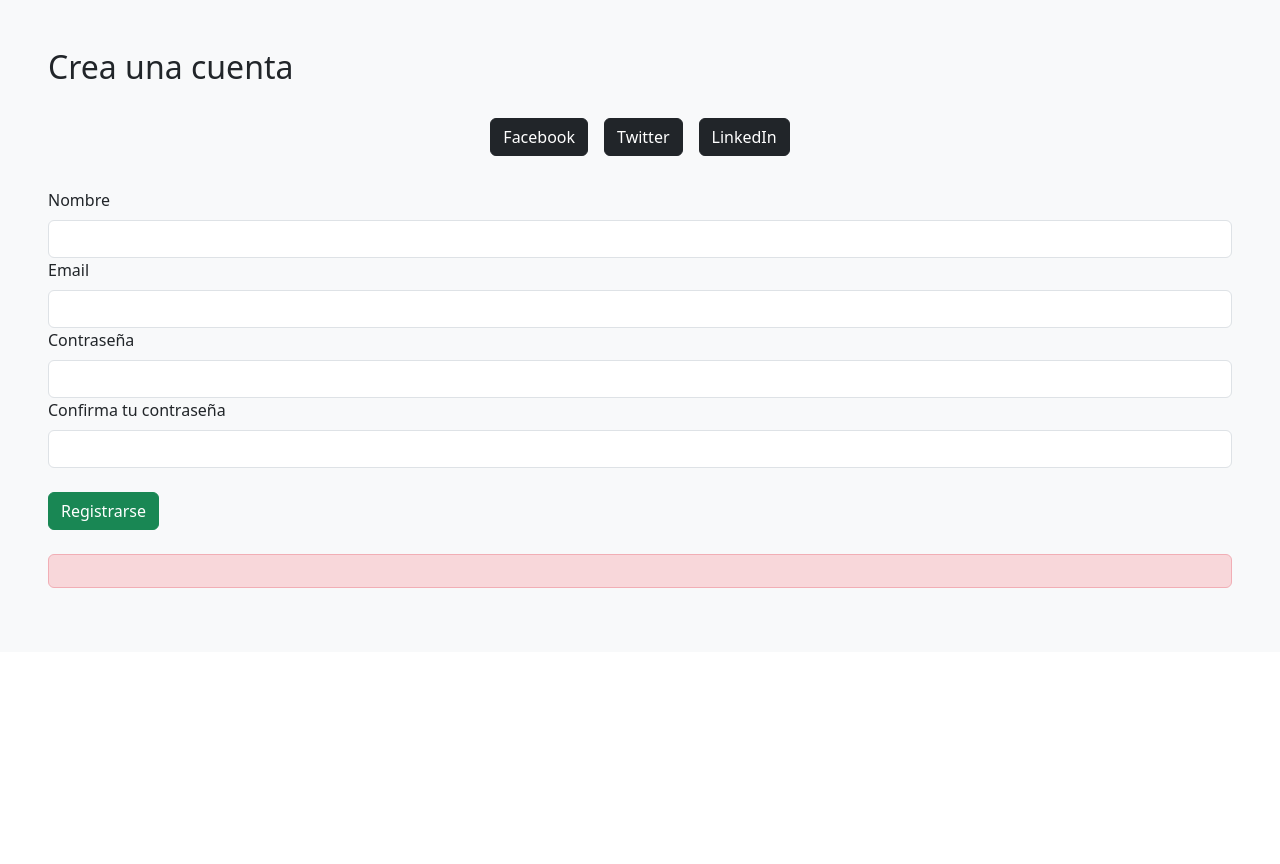
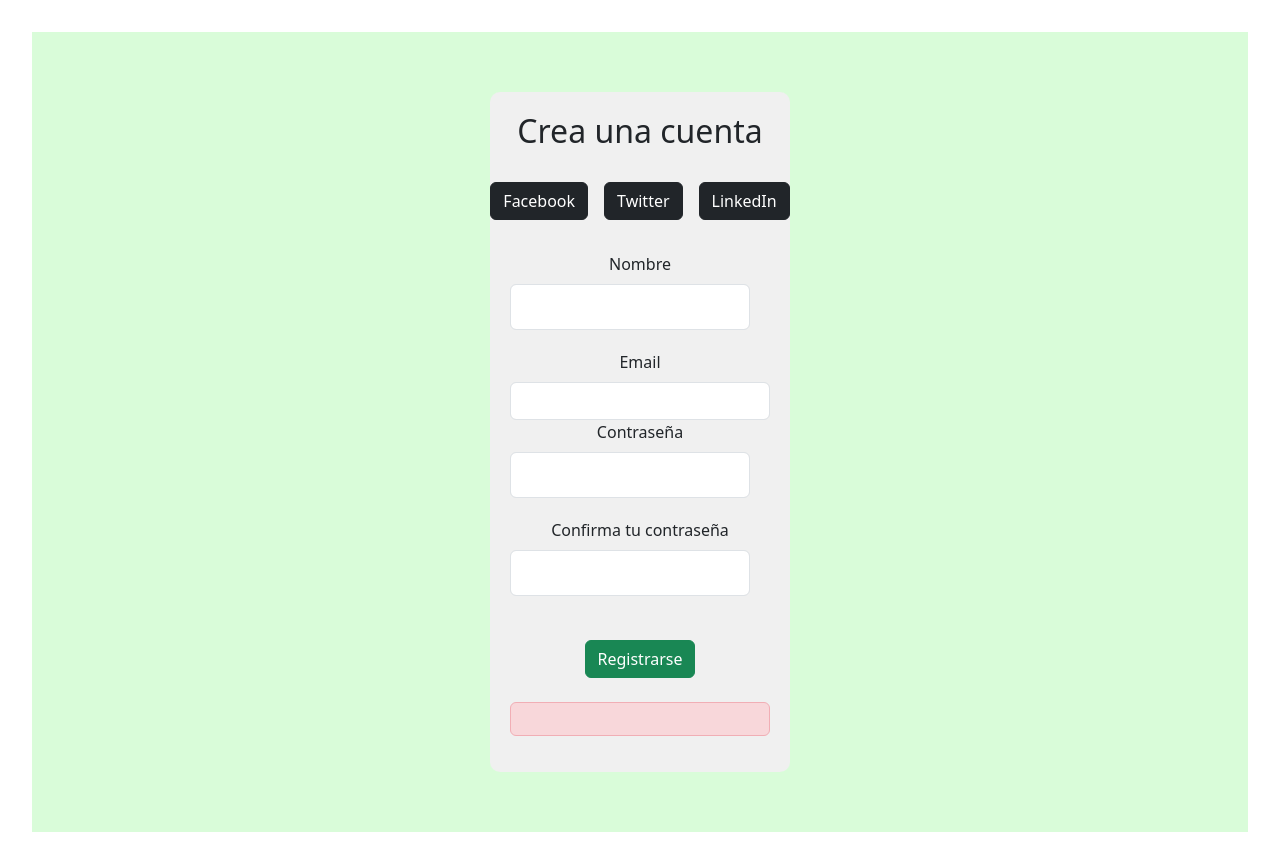
Before and after one commit to cwts007/react2, a React (Vite) app: page / in a window 1280 px wide. Before the commit the page ends 800 px from the top, so only its background shows below. Built offline with nearby package versions, Linux system fonts and the light colour scheme.

Commit message:
se agrega algo de estilo

```diff
--- a/src/App.jsx
+++ b/src/App.jsx
@@ -1,6 +1,7 @@
 import React from 'react';
 import Registro from './components/Registro';
 import 'bootstrap/dist/css/bootstrap.min.css';
+import './App.css';
 
 const App = () => {
   return (
--- a/src/components/Registro.jsx
+++ b/src/components/Registro.jsx
@@ -8,7 +8,7 @@ const Registro = () => {
     const [variant, setVariant] = useState('danger');
 
     return (
-        <div className="App bg-light p-5">
+        <div className="form-container">
             <h2 className="mb-4">Crea una cuenta</h2>
             <div className="d-flex justify-content-center">
                 <SocialButton icon="Facebook" />
--- a/src/index.css
+++ b/src/index.css
@@ -0,0 +1,37 @@
+.App {
+    display: flex;
+    justify-content: center;
+    align-items: center;
+    height: 100vh;
+    background-color: #d9fcd9;
+}
+
+.form-container {
+    width: 300px;
+    padding: 20px;
+    background-color: #f0f0f0;
+    border-radius: 10px;
+}
+
+.social-icons img {
+    width: 40px;
+    /* o el tamaño que prefieras */
+}
+
+input[type=text],
+input[type=password] {
+    width: calc(100% - 20px);
+    padding: 10px;
+    margin-bottom: 20px;
+    /* espacio entre los campos del formulario */
+}
+
+input[type=submit] {
+    background-color: #4CAF50;
+    /* color verde */
+    color: white;
+    /* texto blanco */
+    padding: 15px 20px;
+    border-radius: 5px;
+    /* bordes redondeados */
+}
```
